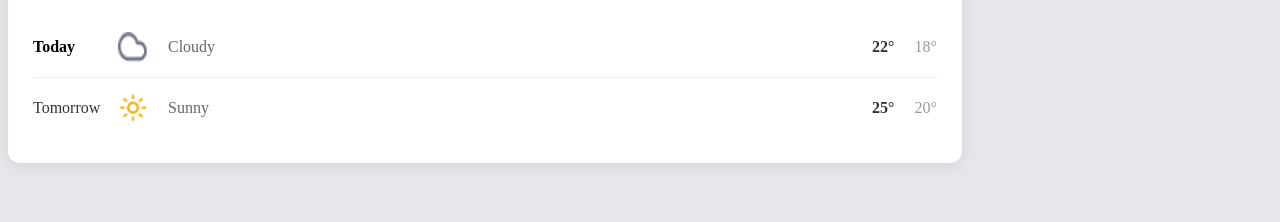
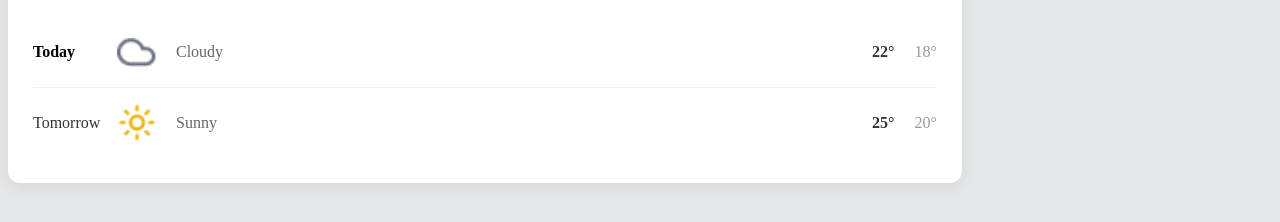
Before and after one commit to tsotne01/weather-app, a website built with Vite: page index.html in a window 1280 px wide. Shown: the part 566-788 px from the top of the page. Built offline with nearby package versions, Linux system fonts and the light colour scheme.

Commit message:
fix: update image paths for weather icons and enhance icon styling

```diff
--- a/index.html
+++ b/index.html
@@ -95,7 +95,7 @@
       <div class="forecast-list">
         <div class="forecast-item today">
           <span class="day">Today</span>
-          <div class="weather-icon"><img src="./src/assets/cloud.png" alt="Cloudy"></div>
+          <div class="weather-icon"><img src="/src/assets/cloud.png" alt="Cloudy"></div>
           <span class="description">Cloudy</span>
           <div class="temperatures">
             <span class="high-temp">22°</span>
@@ -104,7 +104,7 @@
         </div>
         <div class="forecast-item">
           <span class="day">Tomorrow</span>
-          <div class="weather-icon"><img src="./src/assets/sunny.png" alt="Sunny"></div>
+          <div class="weather-icon"><img src="/src/assets/sunny.png" alt="Sunny"></div>
           <span class="description">Sunny</span>
           <div class="temperatures">
             <span class="high-temp red-trend">25°</span>
--- a/src/style.css
+++ b/src/style.css
@@ -329,15 +329,19 @@ aside>h2 {
 
 
 .forecast-item .weather-icon {
-    flex: 0 0 40px;
+    flex: 0 0 48px;
     text-align: center;
     margin-right: 15px;
+    display: flex;
+    align-items: center;
+    justify-content: center;
 }
 
 .forecast-item .weather-icon img {
-    width: 30px;
-    height: 30px;
-    vertical-align: middle;
+    width: 40px;
+    height: 40px;
+    object-fit: contain;
+    display: block;
 }
 
 .forecast-item .description {
```
